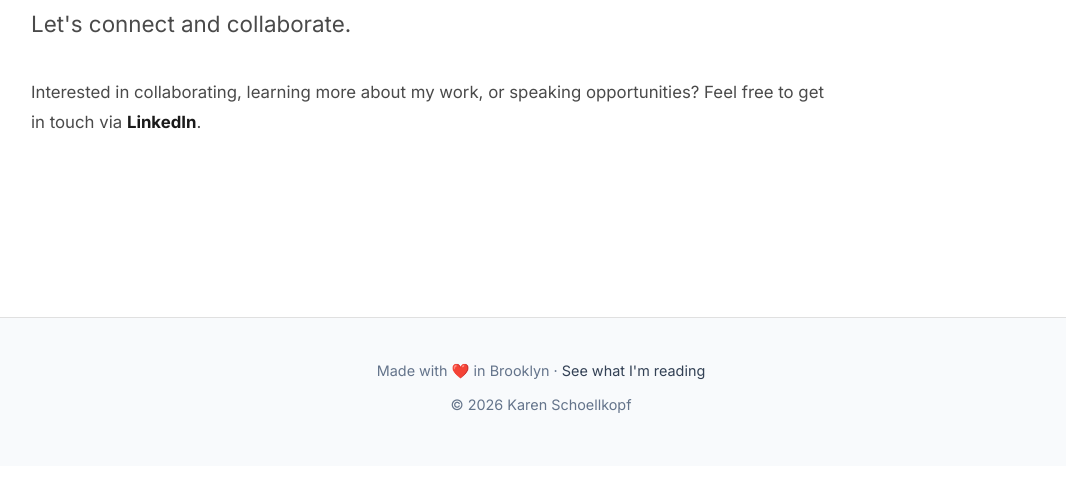
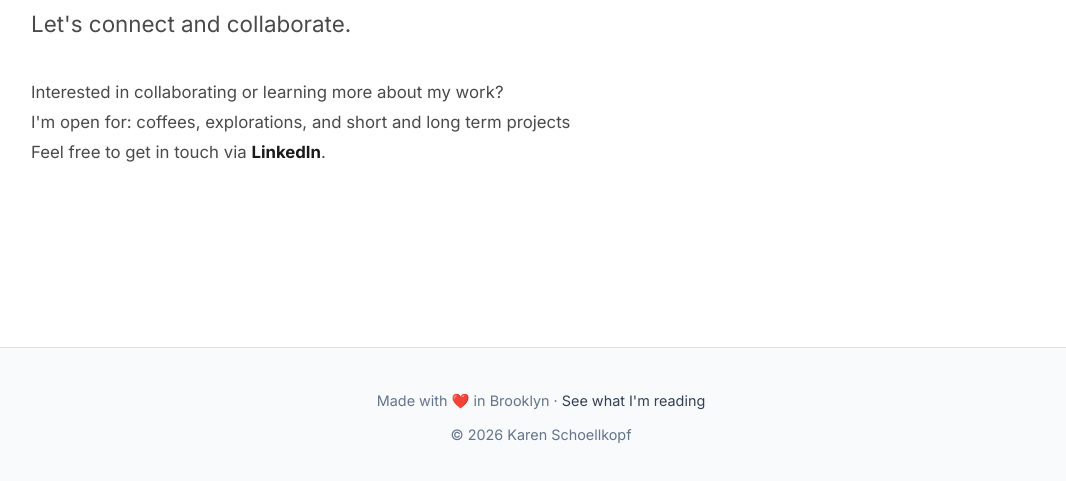
Before and after one commit to kgunette/kgunette.github.io, a plain HTML site: page contact.html in a window 1280 px wide. Shown: the part 351-832 px from the top of the page, without its empty margins (99-1165 px from the left). Drawn offline with nearby package versions, Linux system fonts and the light colour scheme.

Commit message:
Update contact.html
minor copy updates

```diff
--- a/contact.html
+++ b/contact.html
@@ -341,7 +341,9 @@ footer p {
     <div class="container">
       <h1 class="display-4">Contact</h1>
       <p class="lead">Let's connect and collaborate.</p>
-      <p>Interested in collaborating, learning more about my work, or speaking opportunities? Feel free to get in touch via <a href="https://www.linkedin.com/in/karenschoellkopf/" target="_blank"><b>LinkedIn</b></a>.</p>
+      <p>Interested in collaborating or learning more about my work?<br>
+        I'm open for: coffees, explorations, and short and long term projects<br>
+        Feel free to get in touch via <a href="https://www.linkedin.com/in/karenschoellkopf/" target="_blank"><b>LinkedIn</b></a>.</p>
     </div>
   </section>
   <footer>
```
